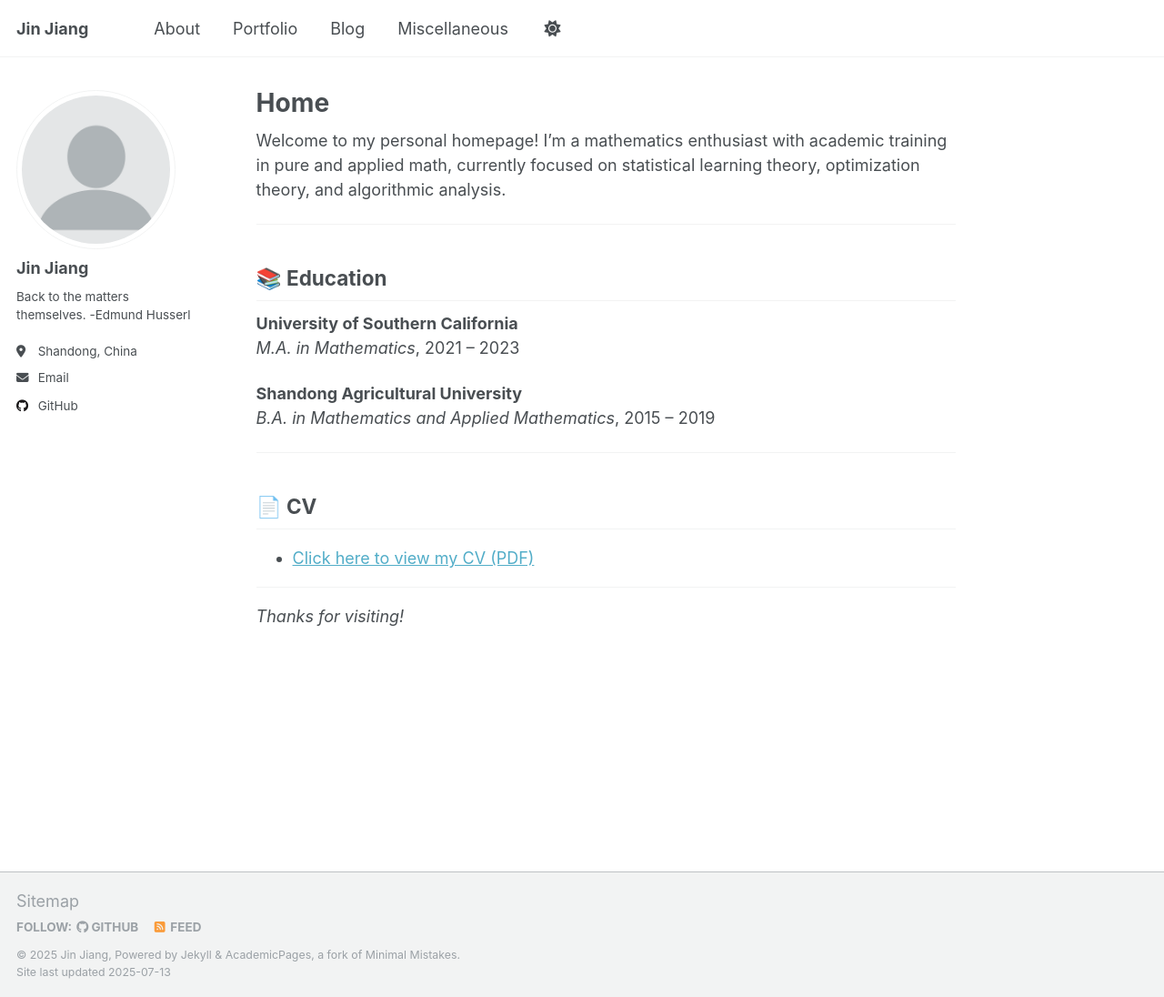
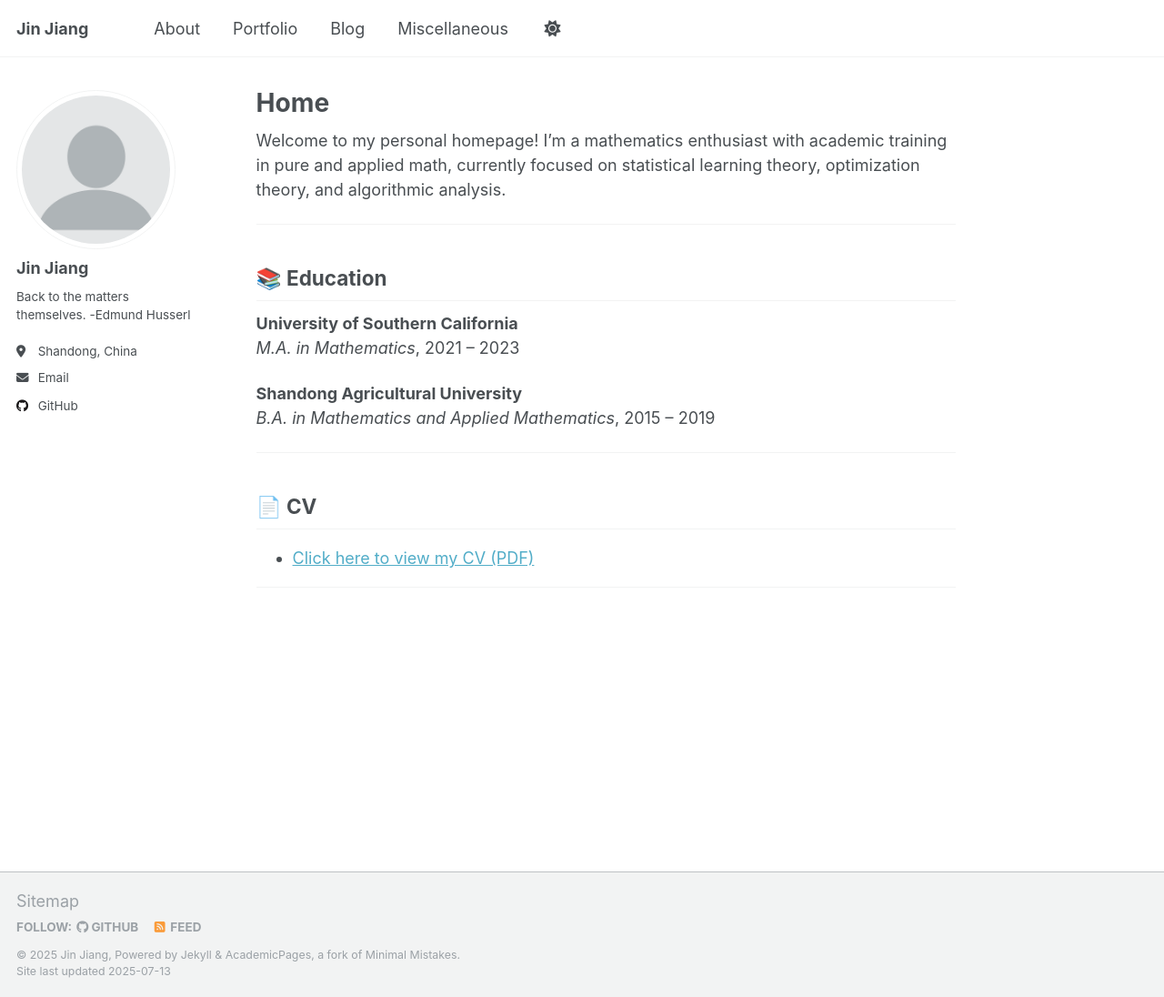
Before and after one commit to HollowolloH/hollowolloh.github.io, a Jekyll site: the page built from _pages/about.md, in a window 1280 px wide and 1096 px high. Shown: the whole window at 91% size. Built offline with Jekyll 4.4.1, drawn with Linux system fonts in a browser that asks for light colours; a script that is not in the unit is left out.

Commit message:
Update about.md

```diff
--- a/_pages/about.md
+++ b/_pages/about.md
@@ -28,5 +28,3 @@
 - [Click here to view my CV (PDF)](https://hollowolloh.github.io/files/CV.pdf)
 
 ---
-
-_Thanks for visiting!_
```
